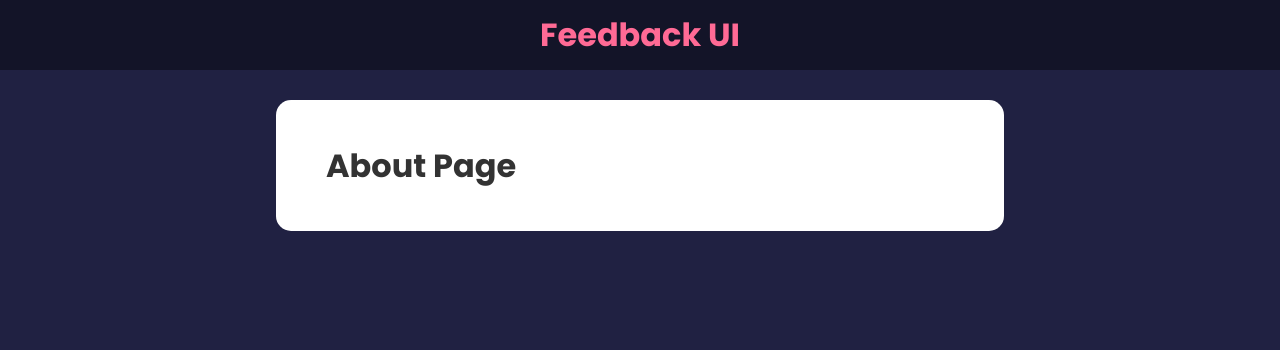
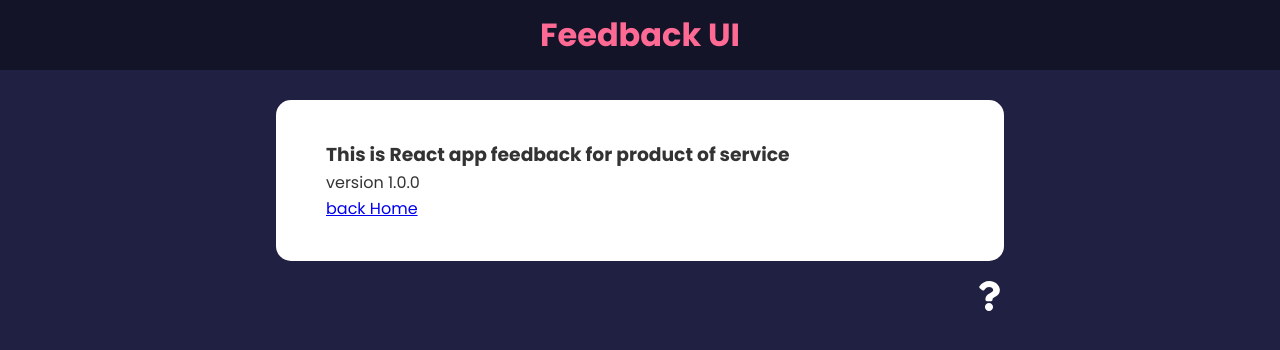
Before and after one commit to haamid10/feedback-UI, a React (Create React App) app: page /about in a window 1280 px wide. Shown: the top 350 px of the page. Built offline with nearby package versions, Linux system fonts and the light colour scheme.

Commit message:
added react router dom and question mark

```diff
--- a/src/App.jsx
+++ b/src/App.jsx
@@ -4,6 +4,7 @@
 import FeedbackData from "./data/FeedbackData";
 import FeedbackStats from "./components/FeedbackStats";
 import FeedbackForm from "./components/FeedbackForm";
+import AboutIconLink from "./components/AboutIconLink";
 import AboutPage from './pages/AboutPage'
 import {BrowserRouter as Router, Route,Routes} from 'react-router-dom'
 
@@ -36,7 +37,7 @@
 
              <Route path="/about" element= {<AboutPage/>}></Route>
       </Routes>
-
+         <AboutIconLink/>
      </div>
 
     </Router>
--- /dev/null
+++ b/src/components/AboutIconLink.jsx
@@ -0,0 +1,13 @@
+import { FaQuestion } from "react-icons/fa"
+
+const AboutIconLink = () => {
+  return (
+    <div className="about-link">
+      <a href="/about">
+      <FaQuestion size={30}/>
+      </a>
+     </div>
+  )
+}
+
+export default AboutIconLink
--- a/src/pages/AboutPage.jsx
+++ b/src/pages/AboutPage.jsx
@@ -3,7 +3,9 @@
 function AboutPage() {
   return (
     <Card>
-      <h1>About Page</h1>
+      <h3>This is React app feedback for product  of service</h3>
+      <p>version 1.0.0</p>
+      <a href="/">back Home</a>
     </Card>
   )
 }
```
